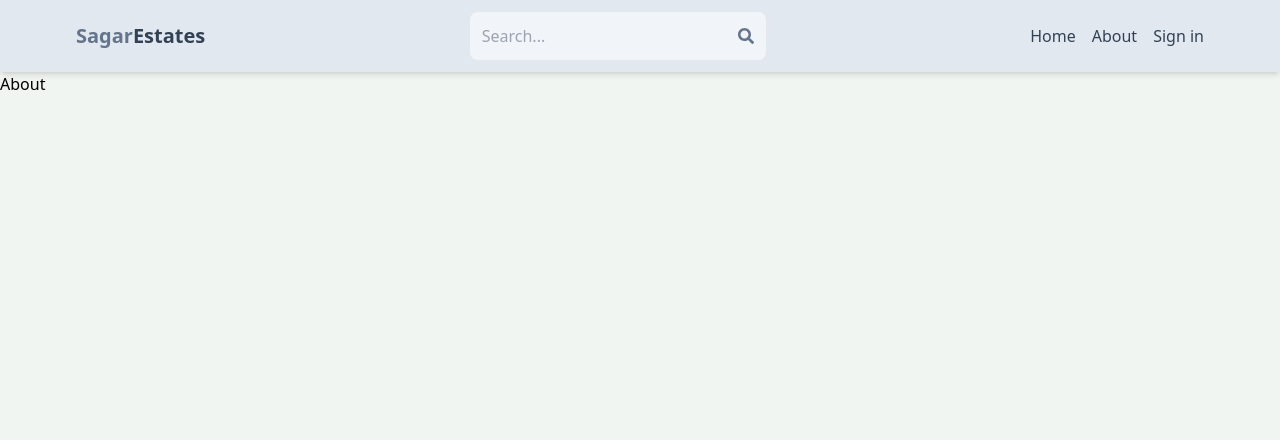
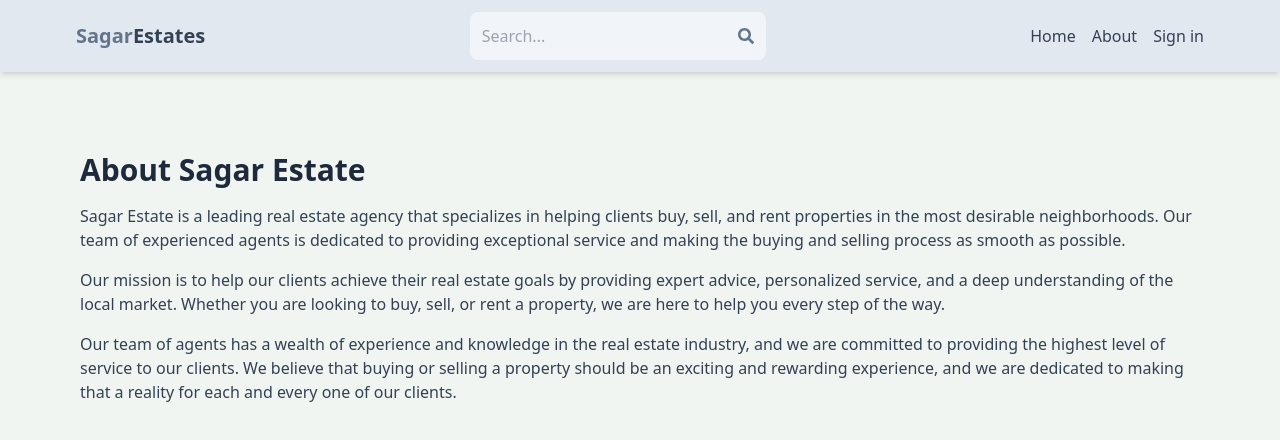
Before and after one commit to akhil-sagar/estate-project, a React (Vite) app in the folder client/: page /about in a window 1280 px wide. Shown: the top 440 px of the page. Built offline with nearby package versions, Linux system fonts and the light colour scheme; no server answers.

Commit message:
complete about page

```diff
--- a/client/index.html
+++ b/client/index.html
@@ -4,7 +4,7 @@
     <meta charset="UTF-8" />
     <link rel="icon" type="image/svg+xml" href="/vite.svg" />
     <meta name="viewport" content="width=device-width, initial-scale=1.0" />
-    <title>Real Estate</title>
+    <title>Sagar Estate</title>
   </head>
   <body>
     <div id="root"></div>
--- a/client/src/pages/About.jsx
+++ b/client/src/pages/About.jsx
@@ -2,6 +2,13 @@ import React from 'react'
 
 export default function About() {
   return (
-    <div>About</div>
+     <div className='py-20 px-4 max-w-6xl mx-auto'>
+      <h1 className='text-3xl font-bold mb-4 text-slate-800'>About Sagar Estate</h1>
+      <p className='mb-4 text-slate-700'>Sagar Estate is a leading real estate agency that specializes in helping clients buy, sell, and rent properties in the most desirable neighborhoods. Our team of experienced agents is dedicated to providing exceptional service and making the buying and selling process as smooth as possible.</p>
+      <p className='mb-4 text-slate-700'>
+      Our mission is to help our clients achieve their real estate goals by providing expert advice, personalized service, and a deep understanding of the local market. Whether you are looking to buy, sell, or rent a property, we are here to help you every step of the way.
+      </p>
+      <p className='mb-4 text-slate-700'>Our team of agents has a wealth of experience and knowledge in the real estate industry, and we are committed to providing the highest level of service to our clients. We believe that buying or selling a property should be an exciting and rewarding experience, and we are dedicated to making that a reality for each and every one of our clients.</p>
+    </div>
   )
 }
--- a/client/src/pages/Search.jsx
+++ b/client/src/pages/Search.jsx
@@ -200,32 +200,31 @@ export default function Search() {
             <h1 className='text-3xl font-semibold border-b p-3 text-slate-700 mt-5'>
                 Listing Results:
             </h1>
-            <div className='flex flex-warp  p-7 gap-4'>
-                {
-                    !loading && listings.length===0 &&(
-                        <p className='text-xl text-slate-700'>No Listing Found!</p>
-                    )
-                }
-                {
-                    loading&&(
-                        <p className='text-xl text-slate-700 text-center w-full'>Loading...</p>
-                    )
-                }
-                {
-                   !loading && listings && listings.map((listing)=>(
-                    <ListingItem key={listing._id} listing={listing}/>
-                   ))
-                }
-                {
-                    showMore && (
-                        <button onClick={()=>{
-                            onShowMoreClick();
-                        }} className='text'>
-                            Show more
-                        </button>
-                    )
-                }
-            </div>
+            <div className='p-7 flex flex-wrap gap-4'>
+          {!loading && listings.length === 0 && (
+            <p className='text-xl text-slate-700'>No listing found!</p>
+          )}
+          {loading && (
+            <p className='text-xl text-slate-700 text-center w-full'>
+              Loading...
+            </p>
+          )}
+
+          {!loading &&
+            listings &&
+            listings.map((listing) => (
+              <ListingItem key={listing._id} listing={listing} />
+            ))}
+
+          {showMore && (
+            <button
+              onClick={onShowMoreClick}
+              className='text-green-700 hover:underline p-7 text-center w-full'
+            >
+              Show more
+            </button>
+          )}
+        </div>
         </div>
     </div>
   )
```
